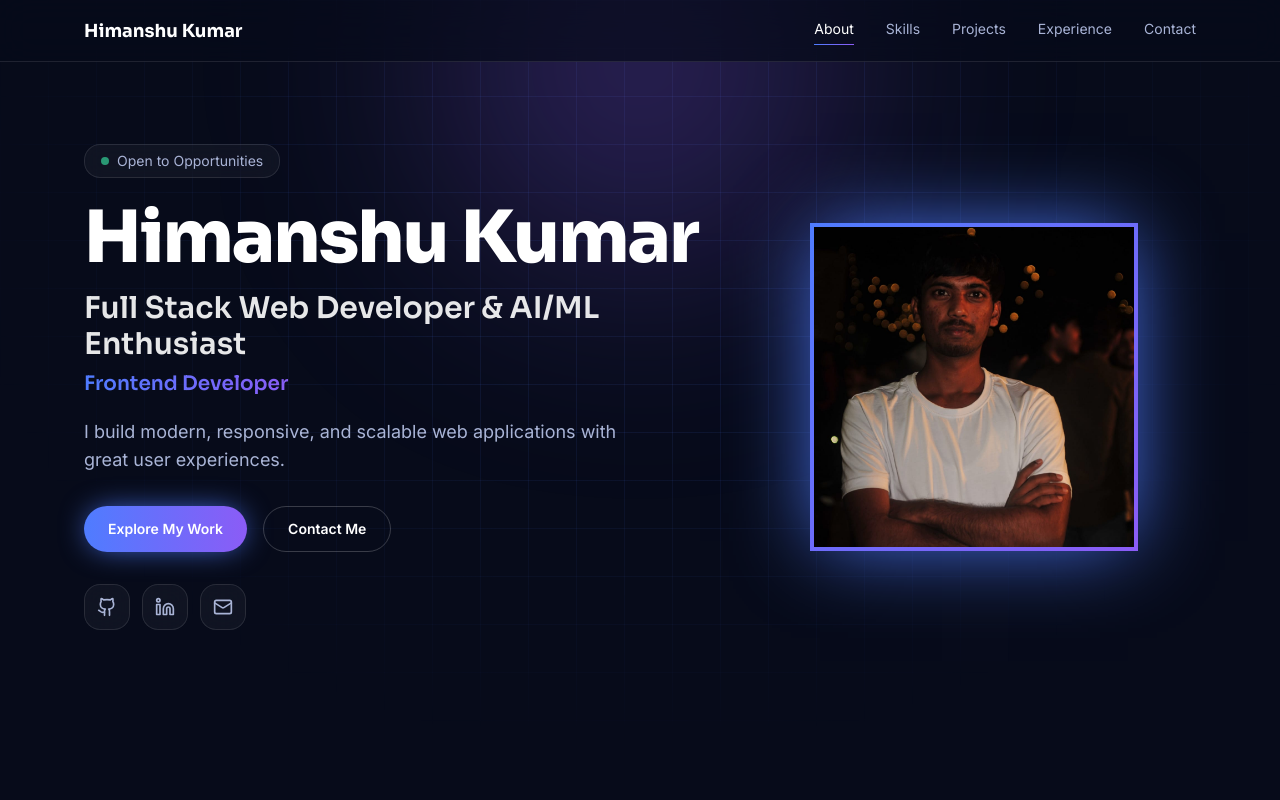
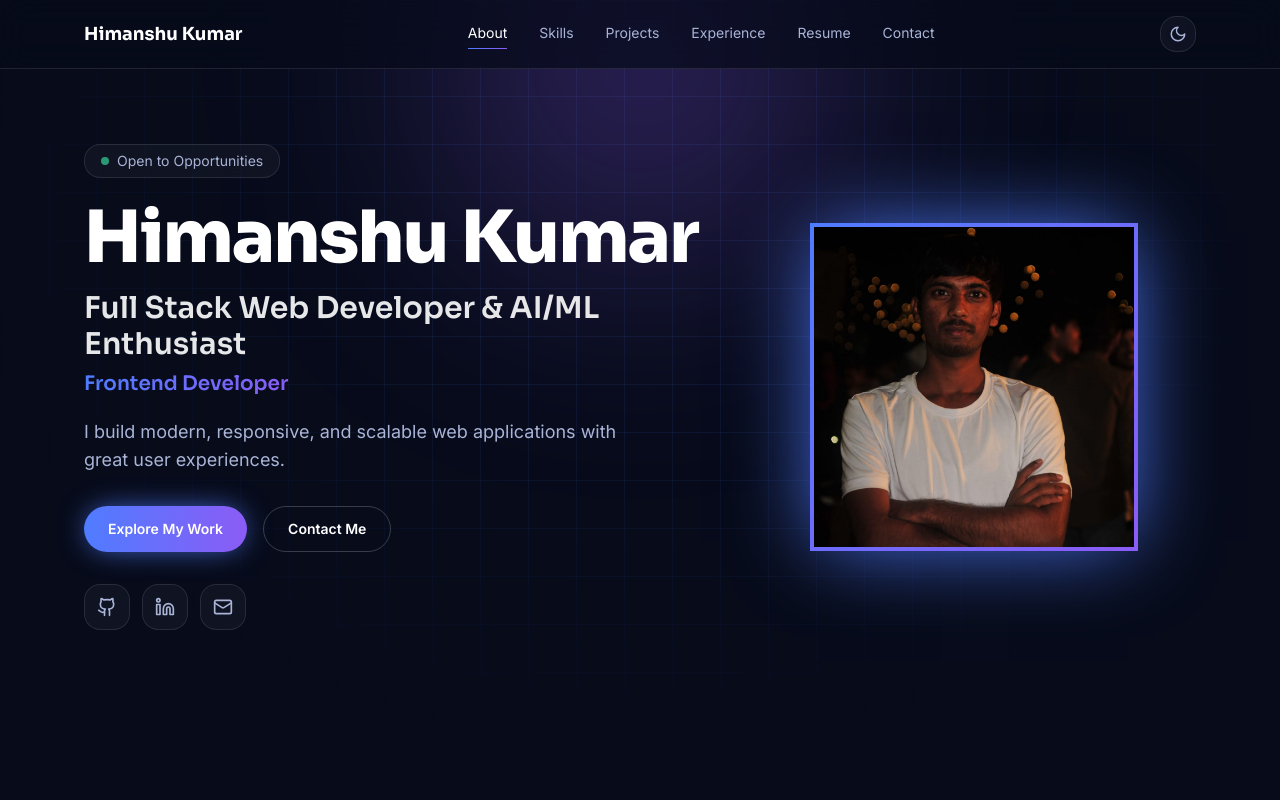
Before and after one commit to himanshukumar1500/Portfolio, a React (Vite) app: page / in a window 1280 px wide. Shown: the top 800 px of the page. Built offline with nearby package versions, Linux system fonts and the light colour scheme.

Commit message:
Add 'resume' link to Navbar and improve theme toggle

```diff
--- a/src/components/Navbar.jsx
+++ b/src/components/Navbar.jsx
@@ -1,35 +1,105 @@
+// Navbar.jsx
+// Fixed navigation bar with: section links, active link highlight,
+// light/dark theme button, and a hamburger menu for mobile.
+
 import { useEffect, useState } from 'react'
-import { Menu, X } from 'lucide-react'
-const links = ['about', 'skills', 'projects', 'experience', 'contact']
+import { Menu, X, Sun, Moon } from 'lucide-react'
+
+// Each name must match the id of a section (e.g. id="resume").
+// NEW: added 'resume' so it shows in the navbar.
+const links = ['about', 'skills', 'projects', 'experience', 'resume', 'contact']
+
+// Small button to switch between light and dark mode
+function ThemeToggle() {
+  // Start with whatever theme the page already has
+  const [dark, setDark] = useState(document.documentElement.classList.contains('dark'))
+
+  const toggle = () => {
+    const next = !dark
+    setDark(next)
+    // Tailwind dark mode works by adding/removing the "dark" class on <html>
+    document.documentElement.classList.toggle('dark', next)
+    // Save the choice so it is remembered after refresh.
+    // try/catch because localStorage can fail (for example in private mode).
+    try { localStorage.setItem('theme', next ? 'dark' : 'light') } catch {}
+  }
+
+  return (
+    <button
+      onClick={toggle}
+      aria-label={dark ? 'Switch to light mode' : 'Switch to dark mode'}
+      className="glass p-2 text-mist transition hover:text-white"
+    >
+      {dark ? <Sun size={18} /> : <Moon size={18} />}
+    </button>
+  )
+}
+
 export default function Navbar({ name }) {
-  const [open, setOpen] = useState(false)
-  const [active, setActive] = useState('')
+  const [open, setOpen] = useState(false)   // is the mobile menu open?
+  const [active, setActive] = useState('')  // which section is on screen right now
+
+  // Active link highlight:
+  // IntersectionObserver watches each section and tells us when it is in the middle of the screen.
   useEffect(() => {
     const io = new IntersectionObserver(
-      (es) => es.forEach((e) => e.isIntersecting && setActive(e.target.id)),
-      { rootMargin: '-45% 0px -50% 0px' })
-    links.forEach((id) => { const el = document.getElementById(id); el && io.observe(el) })
-    return () => io.disconnect()
+      (entries) => entries.forEach((e) => e.isIntersecting && setActive(e.target.id)),
+      { rootMargin: '-45% 0px -50% 0px' } // only counts the middle strip of the screen
+    )
+    links.forEach((id) => {
+      const el = document.getElementById(id)
+      el && io.observe(el)
+    })
+    return () => io.disconnect() // cleanup when the component is removed
   }, [])
+
   return (
     <header className="fixed inset-x-0 top-0 z-50 border-b border-white/10 bg-navy/70 backdrop-blur-lg">
       <nav className="mx-auto flex max-w-6xl items-center justify-between px-5 py-4" aria-label="Main">
+        {/* My name works as the logo and scrolls to the top */}
         <a href="#top" className="font-display text-lg font-bold">{name}</a>
+
+        {/* Desktop links (hidden on mobile with "hidden md:flex") */}
         <ul className="hidden gap-8 md:flex">
           {links.map((l) => (
-            <li key={l}><a href={`#${l}`} aria-current={active === l ? 'true' : undefined}
-              className={`text-sm capitalize transition hover:text-white ${active === l ? 'text-white' : 'text-mist'}`}>
-              {l}{active === l && <span className="mt-1 block h-px bg-gradient-to-r from-electric to-violet" />}</a></li>
+            <li key={l}>
+              <a
+                href={`#${l}`}
+                aria-current={active === l ? 'true' : undefined}
+                className={`text-sm capitalize transition hover:text-white ${active === l ? 'text-white' : 'text-mist'}`}
+              >
+                {l}
+                {/* small gradient underline under the active link */}
+                {active === l && <span className="mt-1 block h-px bg-gradient-to-r from-electric to-violet" />}
+              </a>
+            </li>
           ))}
         </ul>
-        <button className="md:hidden" onClick={() => setOpen(!open)} aria-expanded={open} aria-label="Toggle menu">
-          {open ? <X /> : <Menu />}
-        </button>
+
+        <div className="flex items-center gap-3">
+          <ThemeToggle />
+          {/* Hamburger button: only visible on mobile (md:hidden) */}
+          <button
+            className="md:hidden"
+            onClick={() => setOpen(!open)}
+            aria-expanded={open}
+            aria-label="Toggle menu"
+          >
+            {open ? <X /> : <Menu />}
+          </button>
+        </div>
       </nav>
+
+      {/* Mobile menu: shown only when "open" is true.
+          Clicking a link closes the menu. */}
       {open && (
         <ul className="border-t border-white/10 bg-navy px-5 pb-4 md:hidden">
           {links.map((l) => (
-            <li key={l}><a href={`#${l}`} onClick={() => setOpen(false)} className="block py-3 capitalize text-mist">{l}</a></li>
+            <li key={l}>
+              <a href={`#${l}`} onClick={() => setOpen(false)} className="block py-3 capitalize text-mist">
+                {l}
+              </a>
+            </li>
           ))}
         </ul>
       )}
```
